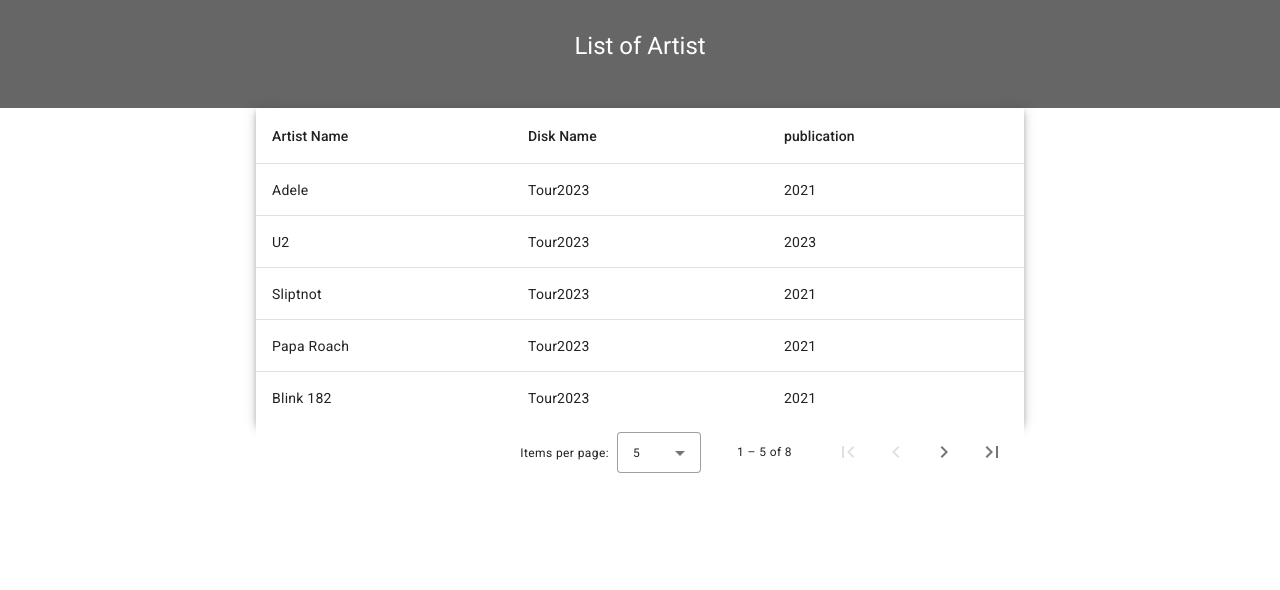
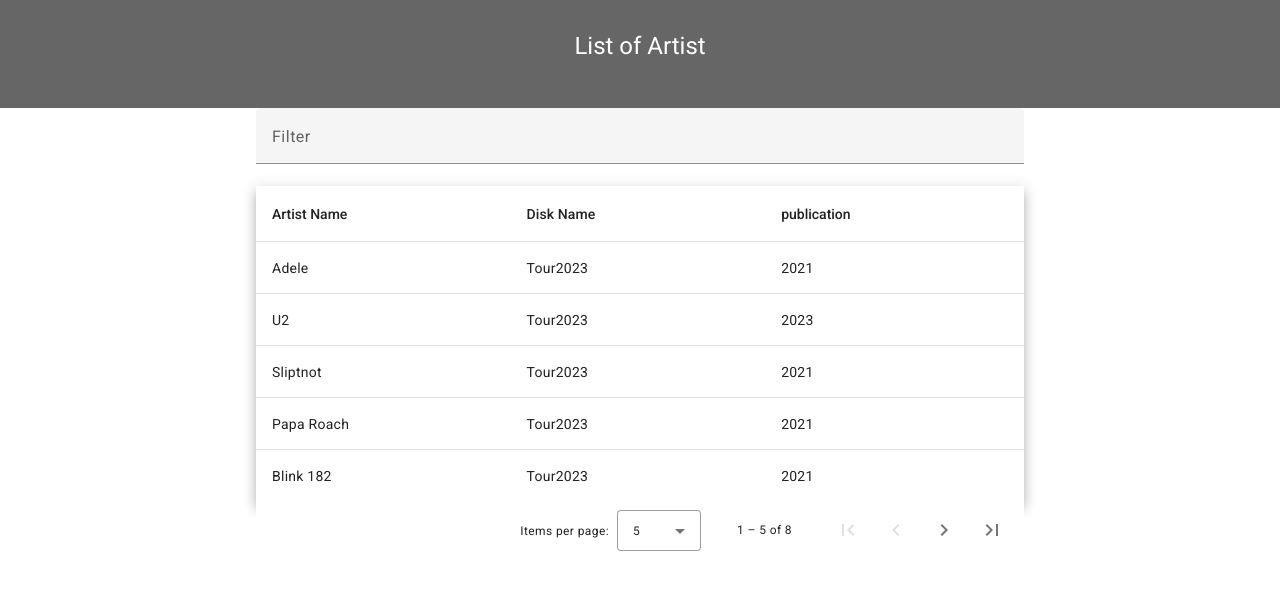
Before and after one commit to eddulkcr17/hahn-ui, an Angular app: page / in a window 1280 px wide. Shown: the top 590 px of the page. Built offline with nearby package versions, Linux system fonts and the light colour scheme.

Commit message:
[EJ] add filter in artists list

```diff
--- a/src/app/app.module.ts
+++ b/src/app/app.module.ts
@@ -14,6 +14,9 @@
 import { MatSliderModule } from '@angular/material/slider';
 import { MatTableModule } from '@angular/material/table';
 import { MatPaginatorModule } from '@angular/material/paginator';
+import { MatSortModule } from '@angular/material/sort';
+import { MatFormFieldModule } from '@angular/material/form-field';
+import { MatInputModule } from '@angular/material/input';
 
 @NgModule({
   declarations: [
@@ -29,6 +32,9 @@
     MatSliderModule,
     MatTableModule,
     MatPaginatorModule,
+    MatSortModule,
+    MatFormFieldModule,
+    MatInputModule,
   ],
   providers: [],
   bootstrap: [AppComponent],
--- a/src/app/components/list-artist/list-artist.component.css
+++ b/src/app/components/list-artist/list-artist.component.css
@@ -14,3 +14,8 @@
 td, th{
   width: 15%;
 }
+
+.mat-mdc-form-field {
+  font-size: 14px;
+  width: 100%;
+}
--- a/src/app/components/list-artist/list-artist.component.html
+++ b/src/app/components/list-artist/list-artist.component.html
@@ -3,11 +3,17 @@
 </div>
 
 <div class="container">
-  <table mat-table [dataSource]="dataSource" class="mat-elevation-z5">
+
+  <mat-form-field>
+    <mat-label>Filter</mat-label>
+    <input matInput (keyup)="applyFilter($event)" placeholder="Search" #input autocomplete="off">
+  </mat-form-field>
+
+  <table mat-table [dataSource]="dataSource" class="mat-elevation-z8" matSort>
 
 
     <ng-container matColumnDef="artistName">
-      <th mat-header-cell *matHeaderCellDef> Artist Name </th>
+      <th mat-header-cell *matHeaderCellDef mat-sort-header> Artist Name </th>
       <td mat-cell *matCellDef="let element"> {{element.artistName}} </td>
     </ng-container>
 
@@ -17,7 +23,7 @@
     </ng-container>
 
     <ng-container matColumnDef="publication">
-      <th mat-header-cell *matHeaderCellDef> publication </th>
+      <th mat-header-cell *matHeaderCellDef mat-sort-header> publication </th>
       <td mat-cell *matCellDef="let element"> {{element.publication}} </td>
     </ng-container>
 
--- a/src/app/components/list-artist/list-artist.component.ts
+++ b/src/app/components/list-artist/list-artist.component.ts
@@ -1,5 +1,6 @@
 import { AfterViewInit, Component, OnInit, ViewChild } from '@angular/core';
 import { MatPaginator } from '@angular/material/paginator';
+import { MatSort } from '@angular/material/sort';
 import { MatTableDataSource } from '@angular/material/table';
 import { Artist } from 'src/app/interface/artist';
 
@@ -28,6 +29,7 @@
   dataSource = new MatTableDataSource<Artist>(listArtist);
 
   @ViewChild(MatPaginator) paginator!: MatPaginator;
+  @ViewChild(MatSort) sort!:MatSort;
 
   constructor(){}
   ngOnInit(): void {
@@ -36,6 +38,11 @@
 
   ngAfterViewInit() {
     this.dataSource.paginator = this.paginator;
+    this.dataSource.sort =this.sort;
+  }
+  applyFilter(event: Event){
+    const filterValue =(event.target as HTMLInputElement).value;
+    this.dataSource.filter= filterValue.trim().toLocaleLowerCase();
   }
 
 }
```
